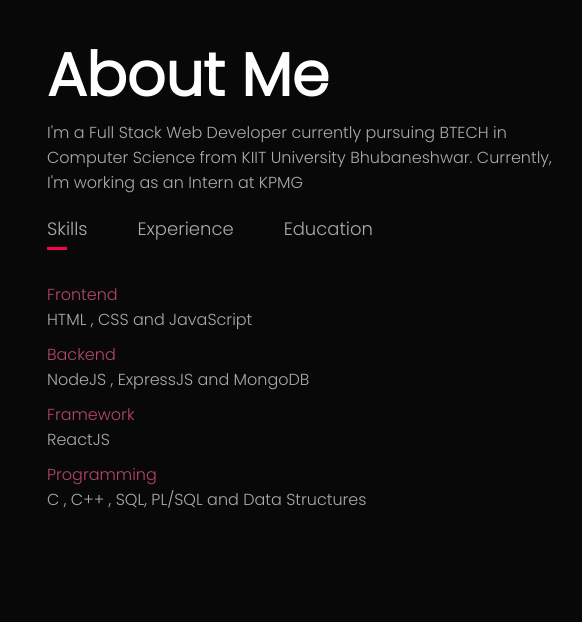
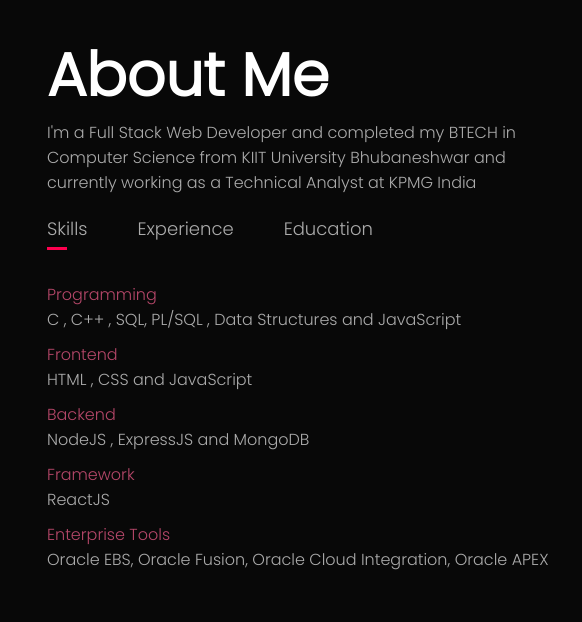
Before and after one commit to Kush12203/Kush_Portfolio, a plain HTML site: page index.html in a window 1280 px wide. Shown: the part 860-1482 px from the top of the page, 593-1175 px from the left. Drawn offline with Linux system fonts and the light colour scheme; a web font is replaced by a local one.

Commit message:
Work profile Updated

```diff
--- a/index.html
+++ b/index.html
@@ -53,10 +53,10 @@
                 </div>
                 <div class="about-col-2">
                     <h1 class="sub-title">About Me</h1>
-                    <p>I'm a Full Stack Web Developer
-                        currently pursuing BTECH in Computer Science
-                        from KIIT University Bhubaneshwar. Currently,
-                        I'm working as an Intern at KPMG</p>
+                    <p>I'm a Full Stack Web Developer and completed my BTECH in
+                         Computer Science from KIIT University Bhubaneshwar
+                         and currently working as a Technical Analyst at KPMG India
+                        </p>
 
                         <div class="tab-titles">
                             <p class="tab-links active-link" onclick="opentab('skills')">Skills</p>
@@ -65,16 +65,17 @@
                         </div>
                         <div class="tab-contents active-tab" id="skills">
                             <ul>
+                                <li><span>Programming</span><br> C , C++ , SQL, PL/SQL , Data Structures and JavaScript </li>
                                 <li><span>Frontend</span><br> HTML , CSS and JavaScript<br> </li>
                                 <li><span>Backend</span><br> NodeJS , ExpressJS and MongoDB<br> </li>
                                 <li><span>Framework</span><br> ReactJS<br> </li>
-                                <li><span>Programming</span><br> C , C++ , SQL, PL/SQL and Data Structures </li>
-
+                                <li><span>Enterprise Tools</span><br>  Oracle EBS, Oracle Fusion, Oracle Cloud Integration, Oracle APEX </li>
                             </ul>
                         </div>
                         <div class="tab-contents" id="experience">
                             <ul>
-                                <li><span>Current workspace </span><br> Analyst INTERN @ KPMG</li>
+                                <li><span>Full Time </span><br> Technical Analyst@ KPMG</li>
+                                <li><span>Internship </span><br> Analyst INTERN @ KPMG</li>
 
                             </ul>
                         </div>
```
